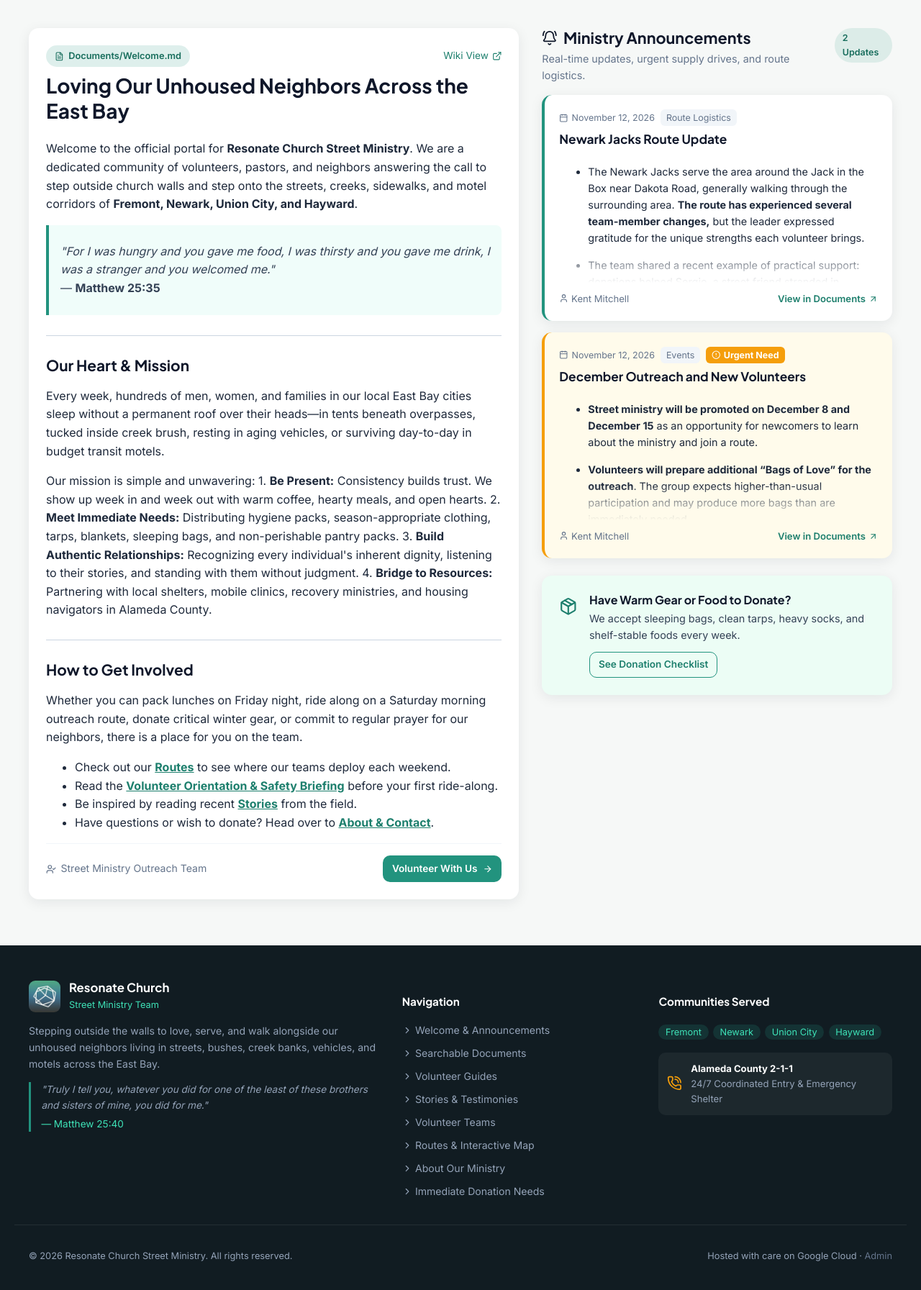
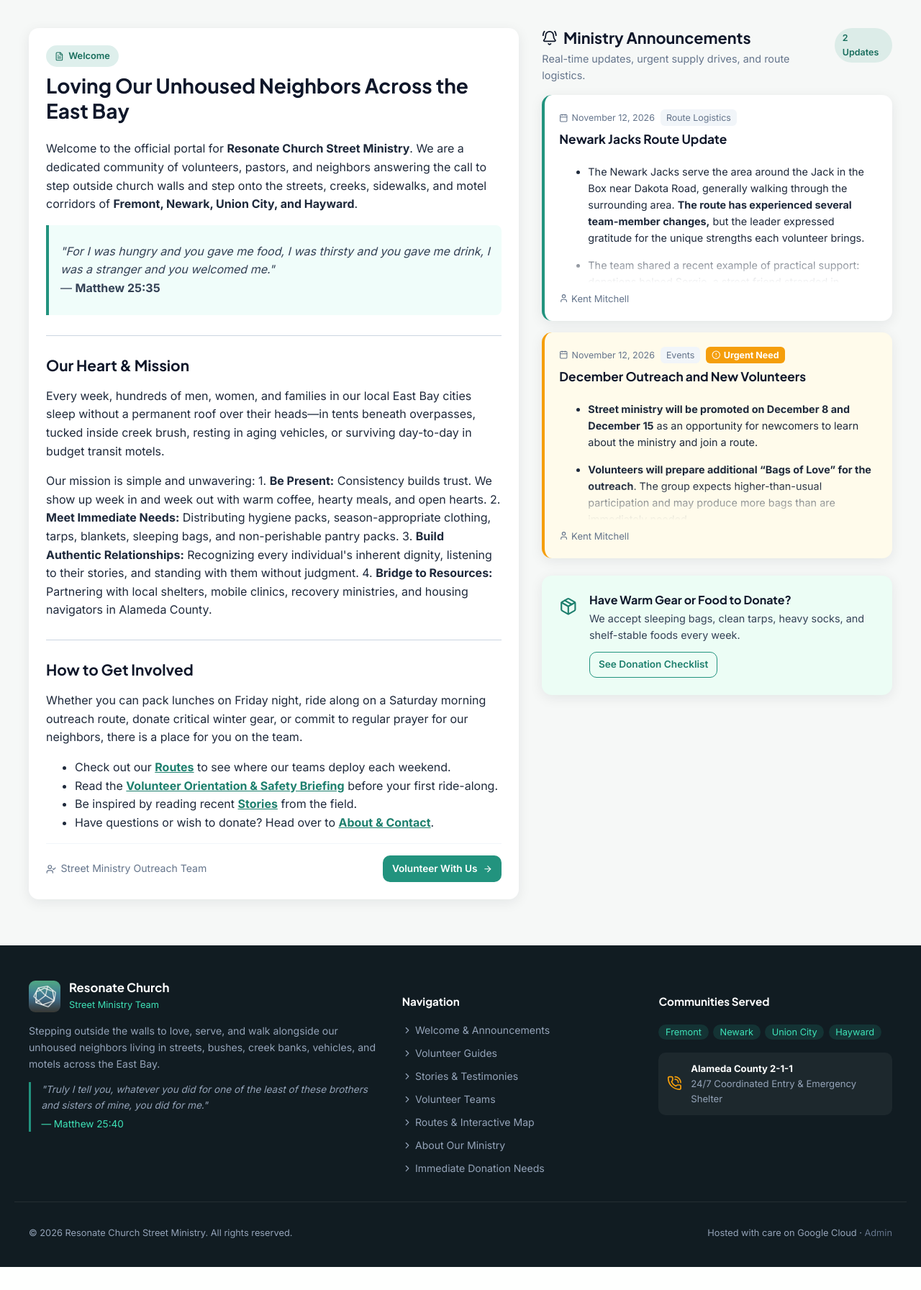
Before and after one commit to mcornelio-gm/street-ministry, a FastAPI app: page / in a window 1280 px wide. Shown: the part 717-2510 px from the top of the page at 72% size. After the commit the page ends 2478 px from the top, so only its background shows below. Run offline with FastAPI, Linux system fonts and the light colour scheme; parts of the project's set-up code (start-up, migrations or seed data) failed here and were passed over.

Commit message:
Hide all public links to Documents wiki while keeping it populated

```diff
--- a/app/templates/base.html
+++ b/app/templates/base.html
@@ -45,10 +45,6 @@
           <i data-lucide="home"></i>
           <span>Welcome</span>
         </a>
-        <a href="/documents/" class="nav-tab {% if active_tab == 'documents' %}active{% endif %}">
-          <i data-lucide="book-open"></i>
-          <span>Documents</span>
-        </a>
         <a href="/guides" class="nav-tab {% if active_tab == 'guides' %}active{% endif %}">
           <i data-lucide="compass"></i>
           <span>Guides</span>
@@ -89,10 +85,6 @@
         <a href="/" class="mobile-nav-link {% if active_tab == 'welcome' %}active{% endif %}">
           <i data-lucide="home"></i>
           <span>Welcome</span>
-        </a>
-        <a href="/documents/" class="mobile-nav-link {% if active_tab == 'documents' %}active{% endif %}">
-          <i data-lucide="book-open"></i>
-          <span>Documents (Wiki)</span>
         </a>
         <a href="/guides" class="mobile-nav-link {% if active_tab == 'guides' %}active{% endif %}">
           <i data-lucide="compass"></i>
@@ -150,7 +142,6 @@
         <h4>Navigation</h4>
         <ul class="footer-links">
           <li><a href="/"><i data-lucide="chevron-right"></i> Welcome & Announcements</a></li>
-          <li><a href="/documents/"><i data-lucide="chevron-right"></i> Searchable Documents</a></li>
           <li><a href="/guides"><i data-lucide="chevron-right"></i> Volunteer Guides</a></li>
           <li><a href="/stories"><i data-lucide="chevron-right"></i> Stories & Testimonies</a></li>
           <li><a href="/teams"><i data-lucide="chevron-right"></i> Volunteer Teams</a></li>
--- a/app/templates/section_detail.html
+++ b/app/templates/section_detail.html
@@ -30,7 +30,6 @@
     <footer class="story-detail-footer">
       <div class="detail-actions">
         <a href="{{ base_url }}" class="btn btn-outline"><i data-lucide="arrow-left"></i><span>All {{ section_title }}</span></a>
-        <a href="/documents/{{ folder }}/{{ doc.slug }}/" class="btn btn-ghost"><i data-lucide="file-code"></i><span>View in Documents Wiki</span></a>
         <button class="btn btn-ghost" onclick="window.print()"><i data-lucide="printer"></i><span>Print</span></button>
       </div>
     </footer>
--- a/app/templates/story_detail.html
+++ b/app/templates/story_detail.html
@@ -61,10 +61,6 @@
           <i data-lucide="arrow-left"></i>
           <span>Back to All Stories</span>
         </a>
-        <a href="/documents/Stories/{{ story.slug }}/" class="btn btn-ghost" title="View in MkDocs repository">
-          <i data-lucide="file-code"></i>
-          <span>View in Documents Wiki</span>
-        </a>
       </div>
     </footer>
   </div>
--- a/app/templates/welcome.html
+++ b/app/templates/welcome.html
@@ -27,10 +27,6 @@
         <a href="/stories" class="btn btn-outline btn-lg">
           <i data-lucide="book-heart"></i>
           <span>Read Stories</span>
-        </a>
-        <a href="/documents/" class="btn btn-ghost btn-lg">
-          <i data-lucide="search"></i>
-          <span>Search Wiki</span>
         </a>
       </div>
 
@@ -103,12 +99,8 @@
         <div class="card-header-row">
           <div class="header-pill">
             <i data-lucide="file-text"></i>
-            <span>Documents/Welcome.md</span>
+            <span>Welcome</span>
           </div>
-          <a href="/documents/Welcome/" class="card-ext-link" title="Open in MkDocs Wiki">
-            <span>Wiki View</span>
-            <i data-lucide="external-link"></i>
-          </a>
         </div>
 
         <div class="markdown-body welcome-rendered">
@@ -169,10 +161,6 @@
             <span class="announcement-author">
               <i data-lucide="user"></i> {{ item.author }}
             </span>
-            <a href="/documents/Announcements/{{ item.slug }}/" class="announcement-link">
-              <span>View in Documents</span>
-              <i data-lucide="arrow-up-right"></i>
-            </a>
           </div>
         </article>
         {% else %}
--- a/theme_overrides/main.html
+++ b/theme_overrides/main.html
@@ -49,7 +49,6 @@
     </div>
     <nav class="resonate-tabs">
       <a href="/" class="tab-btn">Welcome</a>
-      <a href="/documents/" class="tab-btn active">Documents</a>
       <a href="/guides" class="tab-btn">Guides</a>
       <a href="/stories" class="tab-btn">Stories</a>
       <a href="/teams" class="tab-btn">Teams</a>
```
Also changed, not shown: tests/test_site.py (+9 -2 lines).
